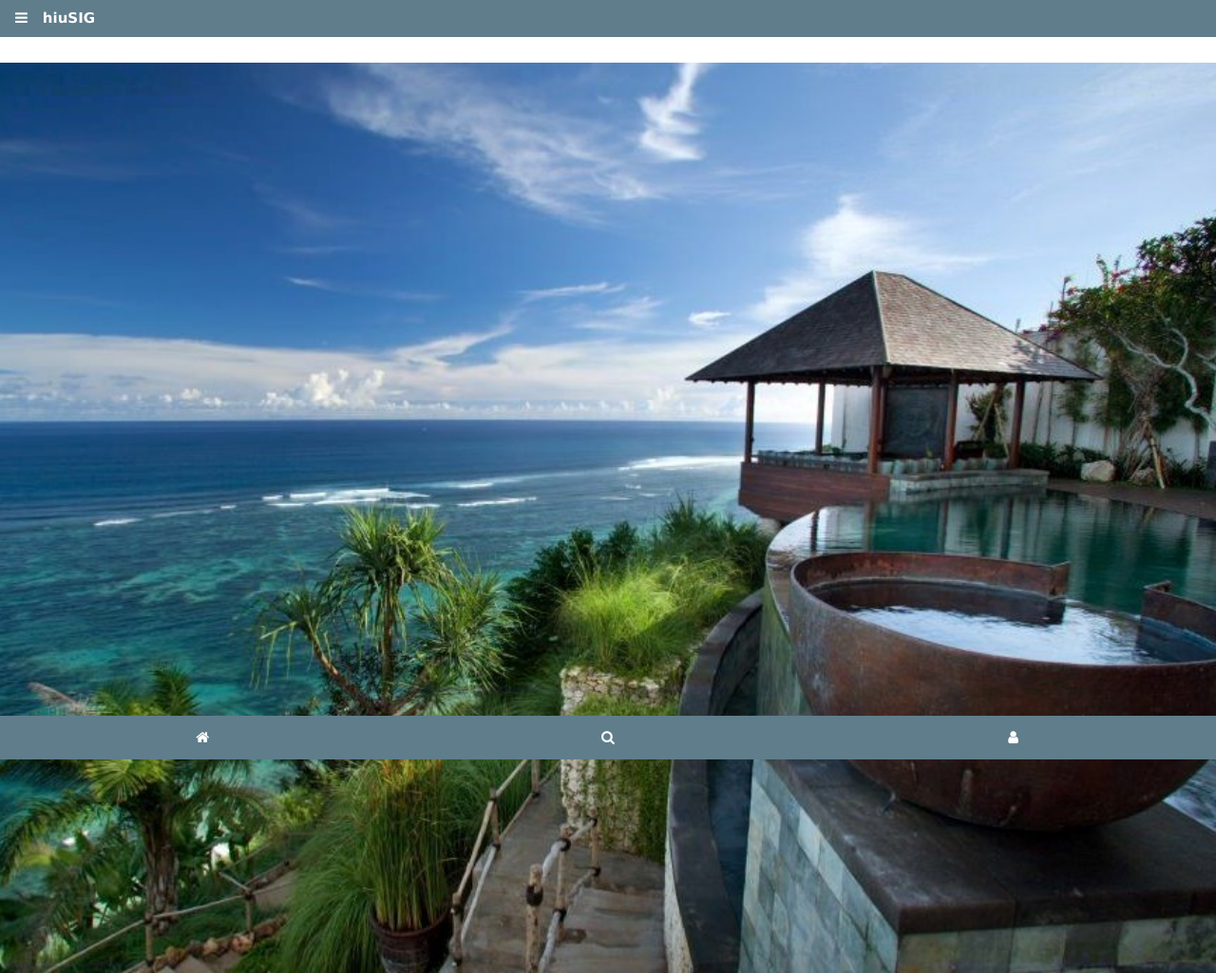
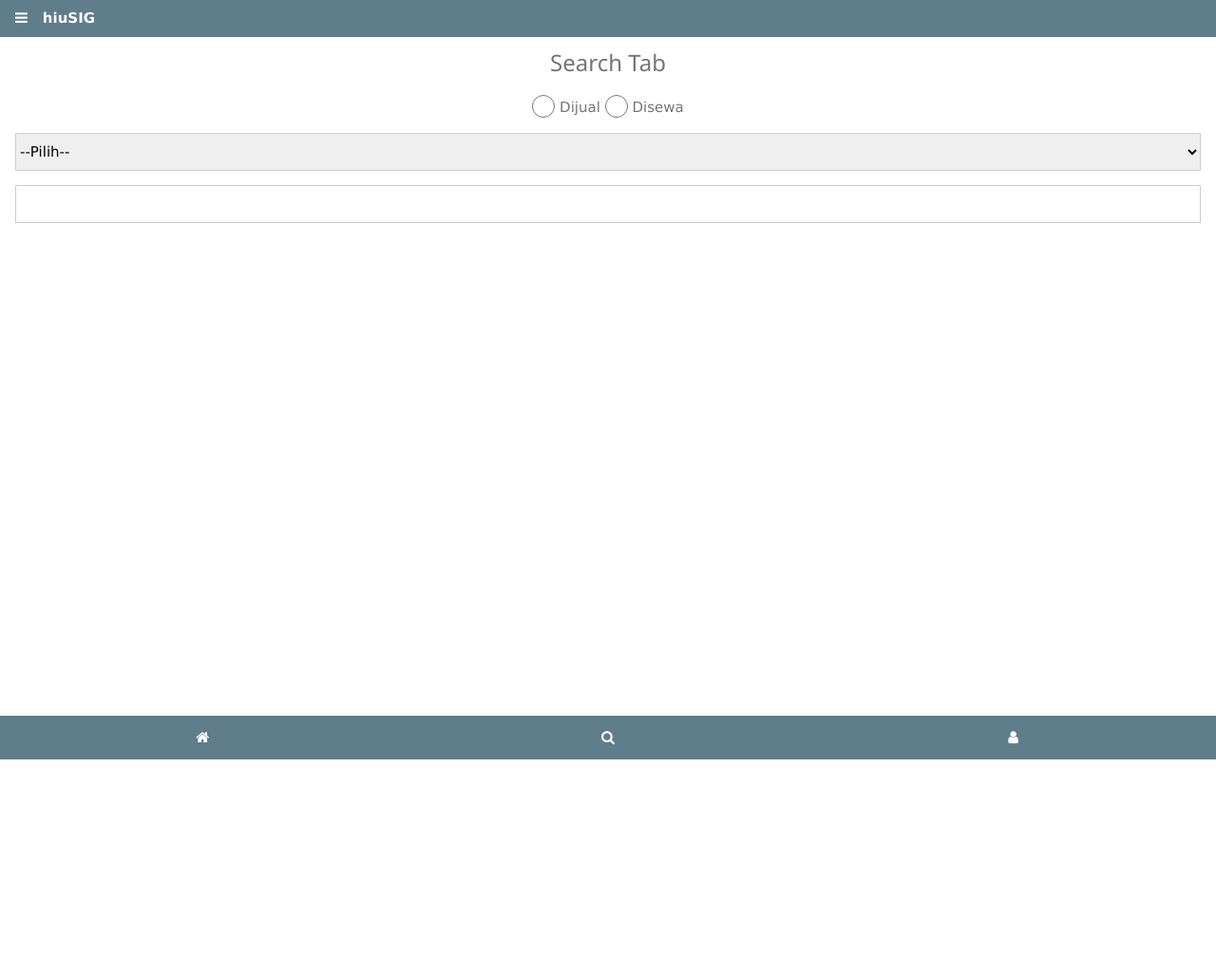
Before and after one commit to frizadiga/hiuSIG-Cordova, a website: page www/index.html in a window 1280 px wide. Shown: the top 1025 px of the page at 95% size. After the commit the page ends 800 px from the top, so only its background shows below. Drawn offline with Linux system fonts and the light colour scheme.

Commit message:
bulk update

```diff
--- a/config.xml
+++ b/config.xml
@@ -1,5 +1,5 @@
 <?xml version='1.0' encoding='utf-8'?>
-<widget id="io.cordova.hellocordova" version="1.0.0" xmlns="http://www.w3.org/ns/widgets" xmlns:cdv="http://cordova.apache.org/ns/1.0">
+<widget id="com.hiuwave.hiusig-cordova" version="1.0.0" xmlns="http://www.w3.org/ns/widgets" xmlns:cdv="http://cordova.apache.org/ns/1.0">
     <name>hiuSIG-Cordova</name>
     <description>
         Hybrid App for hiuSIG
--- a/package.json
+++ b/package.json
@@ -1,5 +1,5 @@
 {
-    "name": "io.cordova.hellocordova",
+    "name": "com.hiuwave.hiusig-cordova",
     "version": "1.0.0",
     "displayName": "hiuSIG-Cordova",
     "cordova": {
--- a/www/index.html
+++ b/www/index.html
@@ -35,7 +35,7 @@
 	</header>
 
 	<!-- MAIN -->
-	<div id="main" class="w3-text-grey" style="margin-top:38px;margin-bottom:46px;padding-top:28px">
+	<div id="main" class="w3-text-grey" style="margin-top:38px;margin-bottom:46px;">
 
 	  <!-- TAB LISTING -->
 		<div id="tab-listing" class="tabs">
@@ -62,15 +62,35 @@
 
 		<!-- TAB SEARCH -->
 		<div id="tab-search" class="tabs" style="display: none;">
-			<div class="w3-container">
+			<div class="w3-container w3-center">
 				<h3>Search Tab</h3>
+				<input class="w3-radio" type="radio" name="status" value="dijual">
+				<label>Dijual</label>
+				<input class="w3-radio" type="radio" name="status" value="disewa">
+				<label>Disewa</label>
+				<p>
+					<select class="w3-select w3-border" name="type">
+					<option value="" disabled selected>--Pilih--</option>
+					<option value="rumah">Rumah</option>
+					<option value="tanah">Tanah</option>
+				</select>
+				</p>
+				<p>
+					<input class="w3-input w3-border" type="text" name="">
+				</p>
+
 			</div>
 		</div>
 
 		<!-- TAB PROFILE -->
 		<div id="tab-profile" class="tabs" style="display: none">
-			<div class="w3-container">
+			<div class="w3-container w3-center">
 				<h3>Profile Tab</h3>
+				<img class="w3-circle" width="50%" src="img/avatar-female.png">
+				<p>
+				nama <br>
+				level pengguna <br>
+				</p>
 			</div>
 		</div>
 
@@ -78,15 +98,19 @@
 
 <!-- NAVIGATION FOOTER -->
 	<footer class="w3-bar w3-bottom w3-theme w3-theme-d2">
-		<button onclick="openTab('tab-listing')" class="w3-bar-item w3-button w3-padding-large w3-hover-white w3-hover-text-grey" style="width:33.33%"><i class="fa fa-home"></i></button>
-		<button onclick="openTab('tab-search')" class="w3-bar-item w3-button w3-padding-large w3-hover-white w3-hover-text-grey" style="width:33.33%"><i class="fa fa-search"></i></button>
-		<button onclick="openTab('tab-profile')" class="w3-bar-item w3-button w3-padding-large w3-hover-white w3-hover-text-grey" style="width:33.33%"><i class="fa fa-user"></i></button>
+		<button onclick="openTab('tab-listing')" class="w3-bar-item w3-button w3-padding-large w3-hover-none w3-hover-text-white" style="width:33.33%"><i class="fa fa-home"></i></button>
+		<button onclick="openTab('tab-search')" class="w3-bar-item w3-button w3-padding-large w3-hover-none w3-hover-text-white" style="width:33.33%"><i class="fa fa-search"></i></button>
+		<button onclick="openTab('tab-profile')" class="w3-bar-item w3-button w3-padding-large w3-hover-none w3-hover-text-white" style="width:33.33%"><i class="fa fa-user"></i></button>
 	</footer>
 <script>
 
 	closeSidebar();
 	loopListing();
-
+	defaultTab('tab-search');
+	function defaultTab(tabName) {
+		document.getElementById('tab-listing').style.display = 'none';
+		document.getElementById(tabName).style.display = 'block';
+	}
 	function openTab(tabName){
 		var i;
 		var x = document.getElementsByClassName("tabs");
```
